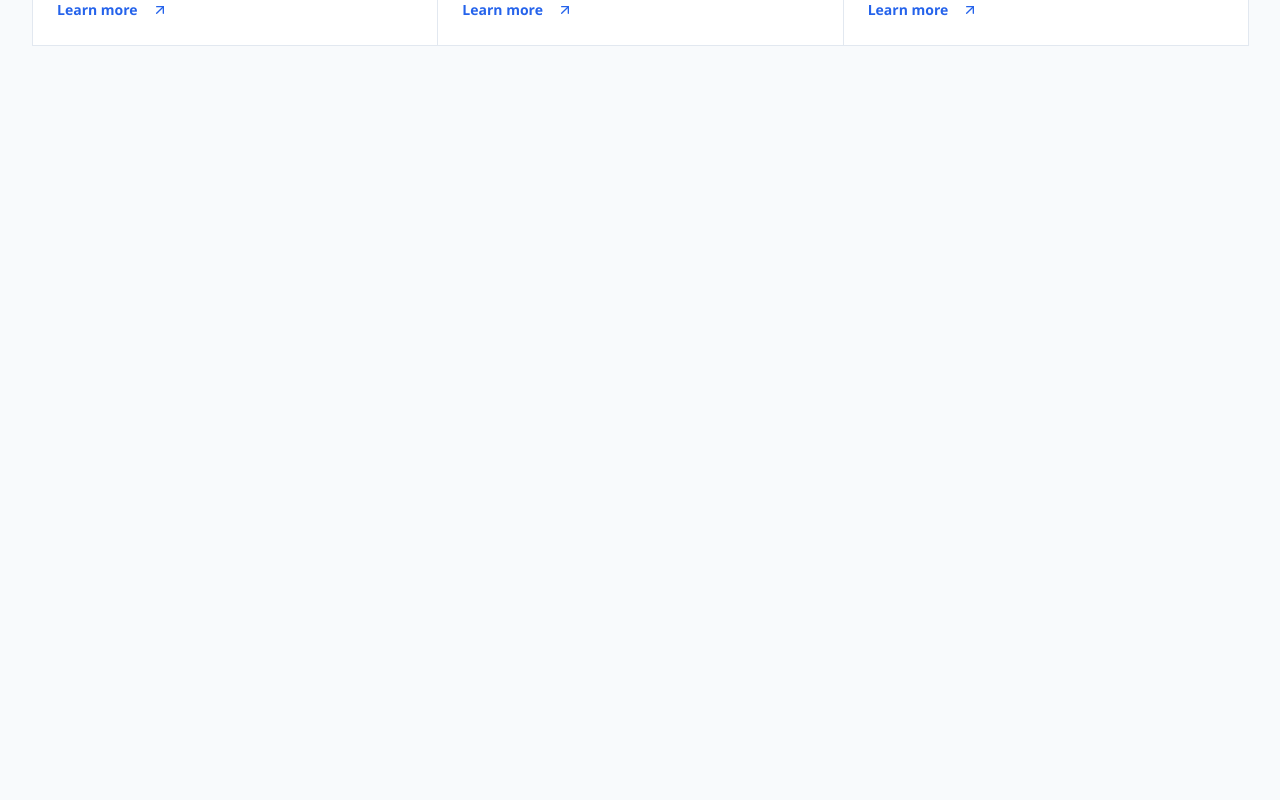
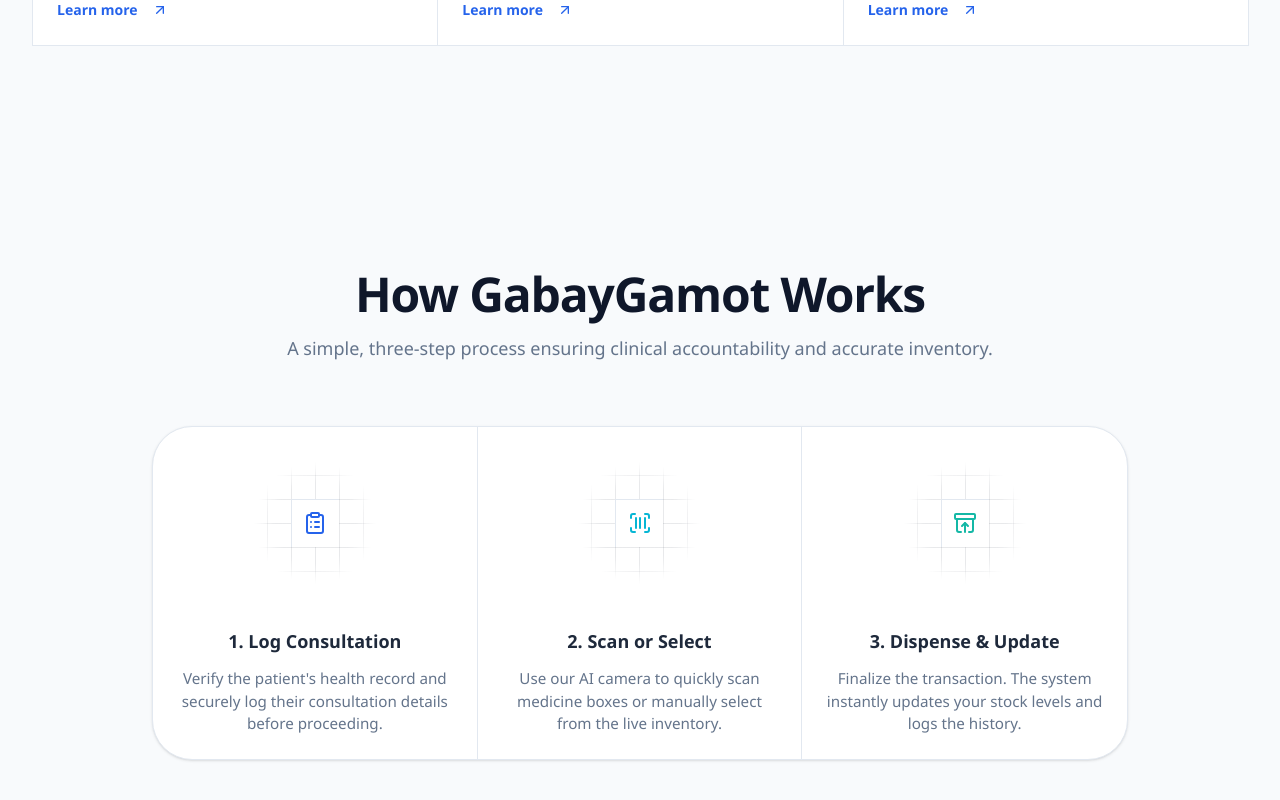
Before and after one commit to codeyatoh/GabayGamot, a Next.js app: page / in a window 1280 px wide. Shown: the part 1668-2468 px from the top of the page. Before the commit the page ends 1810 px from the top, so only its background shows below. Built offline with nearby package versions, Linux system fonts and the light colour scheme; no server answers.

Commit message:
feat: implement shadcn-ui How It Works section design with GabayGamot context

```diff
--- a/src/app/page.tsx
+++ b/src/app/page.tsx
@@ -1,5 +1,5 @@
 import Link from "next/link";
-import { ArrowUpRight, ShieldCheck, Stethoscope, Waypoints, Zap, MonitorSmartphone, Cable, Smile } from "lucide-react";
+import { ArrowUpRight, ShieldCheck, Stethoscope, Waypoints, Zap, MonitorSmartphone, Cable, Smile, ClipboardList, ScanBarcode, ArchiveRestore } from "lucide-react";
 import {
   SiNextdotjs,
   SiTypescript,
@@ -11,6 +11,11 @@
 
 import { SiteHeader } from "@/components/foundation/site-header";
 import { Button } from "@/components/ui/button";
+import {
+  Card,
+  CardContent,
+  CardHeader,
+} from "@/components/ui/card";
 
 
 const stackLogos = [
@@ -181,7 +186,85 @@
             ))}
           </div>
         </section>
+
+        {/* ── HOW IT WORKS SECTION ── */}
+        <section id="how-it-works" className="bg-slate-50 py-16 dark:bg-transparent md:py-32">
+          <div className="mx-auto max-w-5xl px-6">
+            <div className="text-center">
+              <h2 className="text-balance text-3xl font-bold tracking-tight text-[#0F172A] dark:text-slate-50 sm:text-5xl lg:text-5xl">
+                How GabayGamot Works
+              </h2>
+              <p className="mt-4 text-lg text-[#64748B] dark:text-slate-300">
+                A simple, three-step process ensuring clinical accountability and accurate inventory.
+              </p>
+            </div>
+
+            <Card className="mx-auto mt-8 grid max-w-sm divide-y overflow-hidden border-[#CBD5E1] shadow-sm dark:border-slate-800 md:mt-16 md:max-w-full md:grid-cols-3 md:divide-x md:divide-y-0">
+
+              <div className="group text-center">
+                <CardHeader className="pb-3">
+                  <CardDecorator>
+                    <ClipboardList className="size-6 text-[#2563EB] dark:text-[#60A5FA]" aria-hidden />
+                  </CardDecorator>
+                  <h3 className="mt-6 text-lg font-semibold text-[#1E293B] dark:text-slate-100">
+                    1. Log Consultation
+                  </h3>
+                </CardHeader>
+                <CardContent>
+                  <p className="text-[0.95rem] text-[#64748B] dark:text-slate-400">
+                    Verify the patient&apos;s health record and securely log their consultation details before proceeding.
+                  </p>
+                </CardContent>
+              </div>
+
+              <div className="group text-center">
+                <CardHeader className="pb-3">
+                  <CardDecorator>
+                    <ScanBarcode className="size-6 text-[#06B6D4] dark:text-[#22D3EE]" aria-hidden />
+                  </CardDecorator>
+                  <h3 className="mt-6 text-lg font-semibold text-[#1E293B] dark:text-slate-100">
+                    2. Scan or Select
+                  </h3>
+                </CardHeader>
+                <CardContent>
+                  <p className="text-[0.95rem] text-[#64748B] dark:text-slate-400">
+                    Use our AI camera to quickly scan medicine boxes or manually select from the live inventory.
+                  </p>
+                </CardContent>
+              </div>
+
+              <div className="group text-center">
+                <CardHeader className="pb-3">
+                  <CardDecorator>
+                    <ArchiveRestore className="size-6 text-[#14B8A6] dark:text-[#2DD4BF]" aria-hidden />
+                  </CardDecorator>
+                  <h3 className="mt-6 text-lg font-semibold text-[#1E293B] dark:text-slate-100">
+                    3. Dispense & Update
+                  </h3>
+                </CardHeader>
+                <CardContent>
+                  <p className="text-[0.95rem] text-[#64748B] dark:text-slate-400">
+                    Finalize the transaction. The system instantly updates your stock levels and logs the history.
+                  </p>
+                </CardContent>
+              </div>
+
+            </Card>
+          </div>
+        </section>
       </main>
     </div>
   );
 }
+
+const CardDecorator = ({ children }: { children: React.ReactNode }) => (
+  <div className="relative mx-auto size-36 duration-200 [mask-image:radial-gradient(circle_at_center,black_40%,transparent_60%)] [--color-border:rgba(30,41,59,0.1)] group-hover:[--color-border:rgba(30,41,59,0.2)] dark:[--color-border:rgba(255,255,255,0.15)] dark:group-hover:[--color-border:rgba(255,255,255,0.25)]">
+    <div
+      aria-hidden
+      className="absolute inset-0 bg-[linear-gradient(to_right,var(--color-border)_1px,transparent_1px),linear-gradient(to_bottom,var(--color-border)_1px,transparent_1px)] bg-[size:24px_24px]"
+    />
+    <div className="absolute inset-0 m-auto flex size-12 items-center justify-center border-l border-t border-[var(--color-border)] bg-white dark:bg-[#101B2D]">
+      {children}
+    </div>
+  </div>
+);
```
Also changed, not shown: .agent/progress.md.
